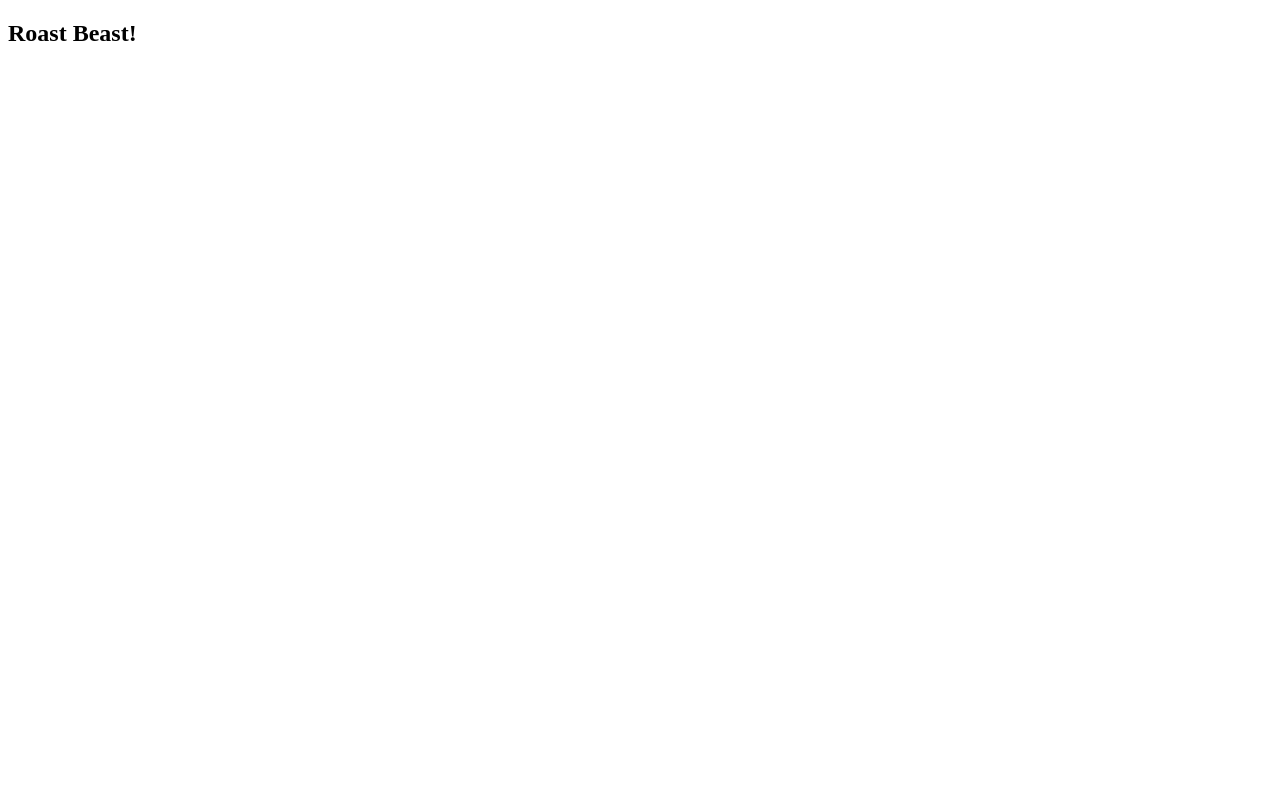
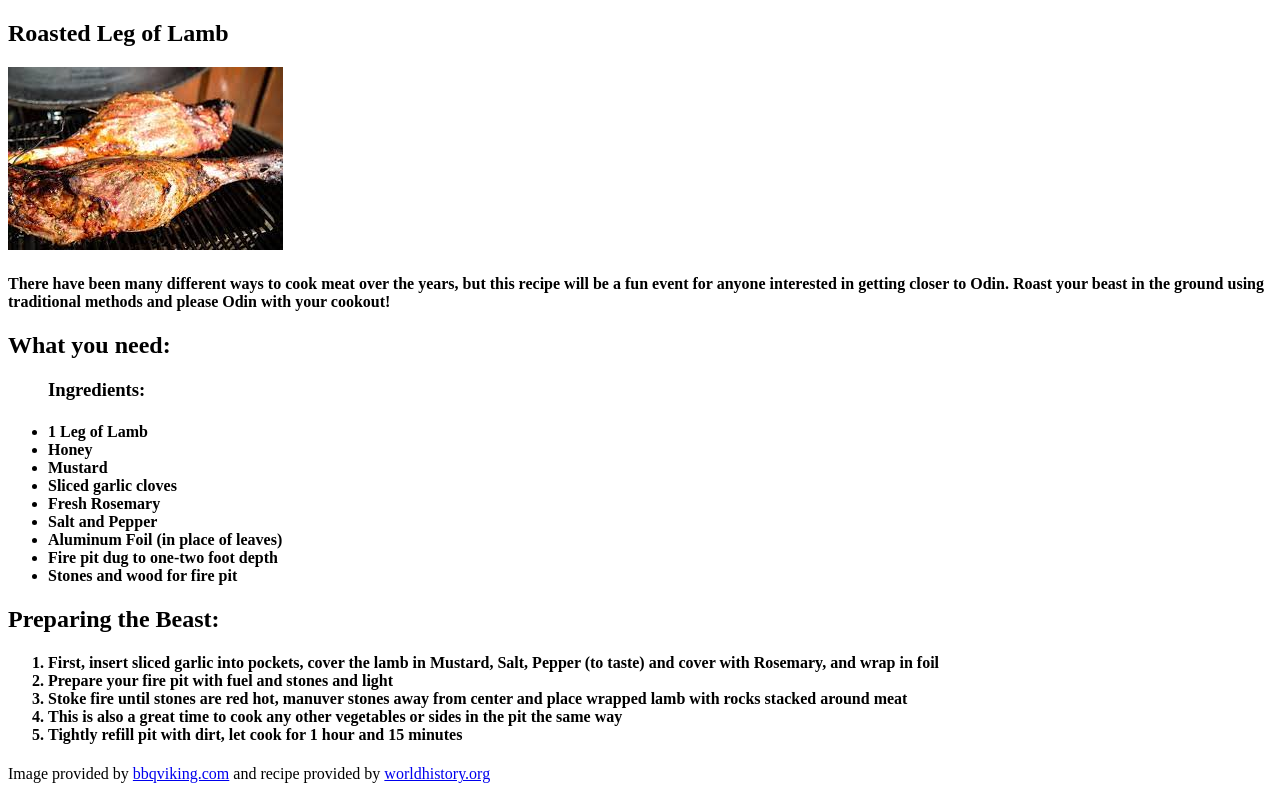
Before and after one commit to D-shelton/odin-recipes, a plain HTML site: page recipes/beast/beast.html in a window 1280 px wide. Drawn offline with Linux system fonts and the light colour scheme.

Commit message:
Add Beast and Bread pages with contents

```diff
--- a/recipes/beast/beast.html
+++ b/recipes/beast/beast.html
@@ -4,9 +4,33 @@
     <meta charset="UTF-8">
     <meta http-equiv="X-UA-Compatible" content="IE=edge">
     <meta name="viewport" content="width=device-width, initial-scale=1.0">
-    <title>Document</title>
+    <title>Meat for Odin!</title>
 </head>
 <body>
-    <h2>Roast Beast!</h2>
+    <h2>Roasted Leg of Lamb</h2>
+    <img src="./beast.jpg">
+    <h4>There have been many different ways to cook meat over the years, but this recipe will be a fun event for anyone interested in getting closer to Odin. Roast your beast in the ground using traditional methods and please Odin with your cookout!</h4>
+    <h2>What you need:</h2>
+    <ul><h3>Ingredients:</h3>
+      <h4>
+      <li>1 Leg of Lamb</li>
+      <li>Honey</li>
+      <li>Mustard</li>
+      <li>Sliced garlic cloves</li>
+      <li>Fresh Rosemary</li>
+      <li>Salt and Pepper</li>
+      <li>Aluminum Foil (in place of leaves)</li>
+      <li>Fire pit dug to one-two foot depth</li>
+      <li>Stones and wood for fire pit</li>
+      </h4></ul>
+    <h2>Preparing the Beast:</h2>
+    <ol><h4>
+      <li>First, insert sliced garlic into pockets, cover the lamb in Mustard, Salt, Pepper (to taste) and cover with Rosemary, and wrap in foil</li>
+      <li>Prepare your fire pit with fuel and stones and light</li>
+      <li>Stoke fire until stones are red hot, manuver stones away from center and place wrapped lamb with rocks stacked around meat</li>
+      <li>This is also a great time to cook any other vegetables or sides in the pit the same way</li>
+      <li>Tightly refill pit with dirt, let cook for 1 hour and 15 minutes</li>
+    </h4></ol>
 </body>
+<footer>Image provided by <a href="bbqviking.com">bbqviking.com</a> and recipe provided by <a href="https://etc.worldhistory.org/wp-content/uploads/2015/12/vikingrecipes.pdf">worldhistory.org</a></footer>
 </html>
```
Also changed, not shown: recipes/bread/bread.html (+24 -2 lines), recipes/honeymead/honeymead.html (+1 -1 lines), recipes/beast/beast.jpg (added), recipes/bread/viking-bread.jpg (added).
